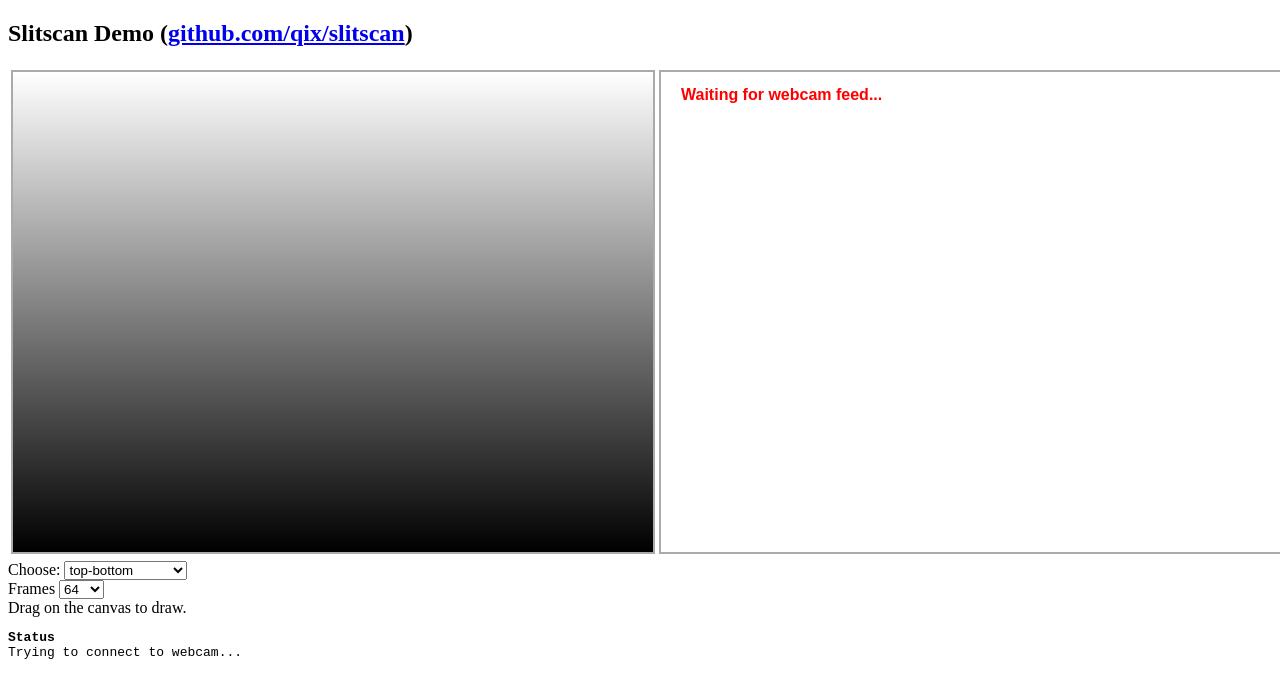
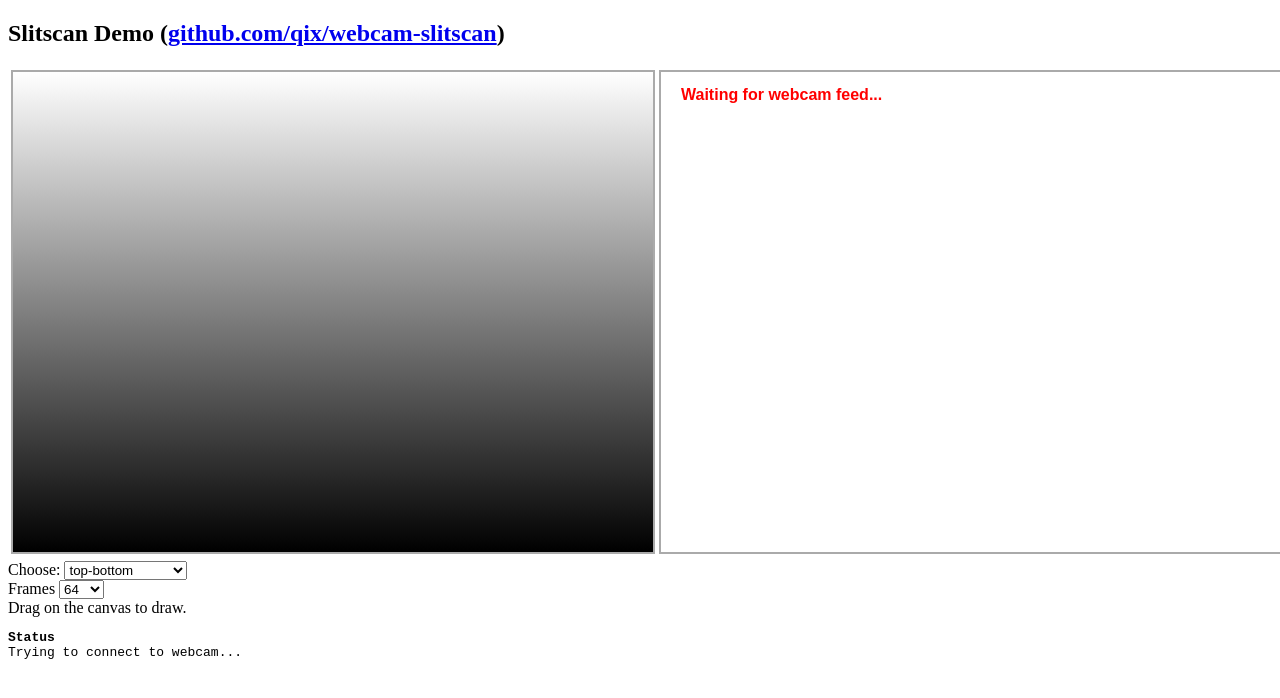
Before and after one commit to qix/webcam-slitscan, a plain HTML site: page index.htm in a window 1280 px wide. Shown: the top 698 px of the page. Drawn offline with Linux system fonts and the light colour scheme.

Commit message:
Add a link to the webcam slitscan

```diff
--- a/index.htm
+++ b/index.htm
@@ -6,7 +6,7 @@
 <link rel="stylesheet" type="text/css" href="/style.css">
 </head>
 <body>
-<h2>Slitscan Demo (<a href="http://github.com/qix/slitscan">github.com/qix/slitscan</a>)</h2>
+<h2>Slitscan Demo (<a href="http://github.com/qix/webcam-slitscan">github.com/qix/webcam-slitscan</a>)</h2>
 
 <table><tr>
 <td><canvas id="draw" width="640" height="480"></canvas></td>
```
